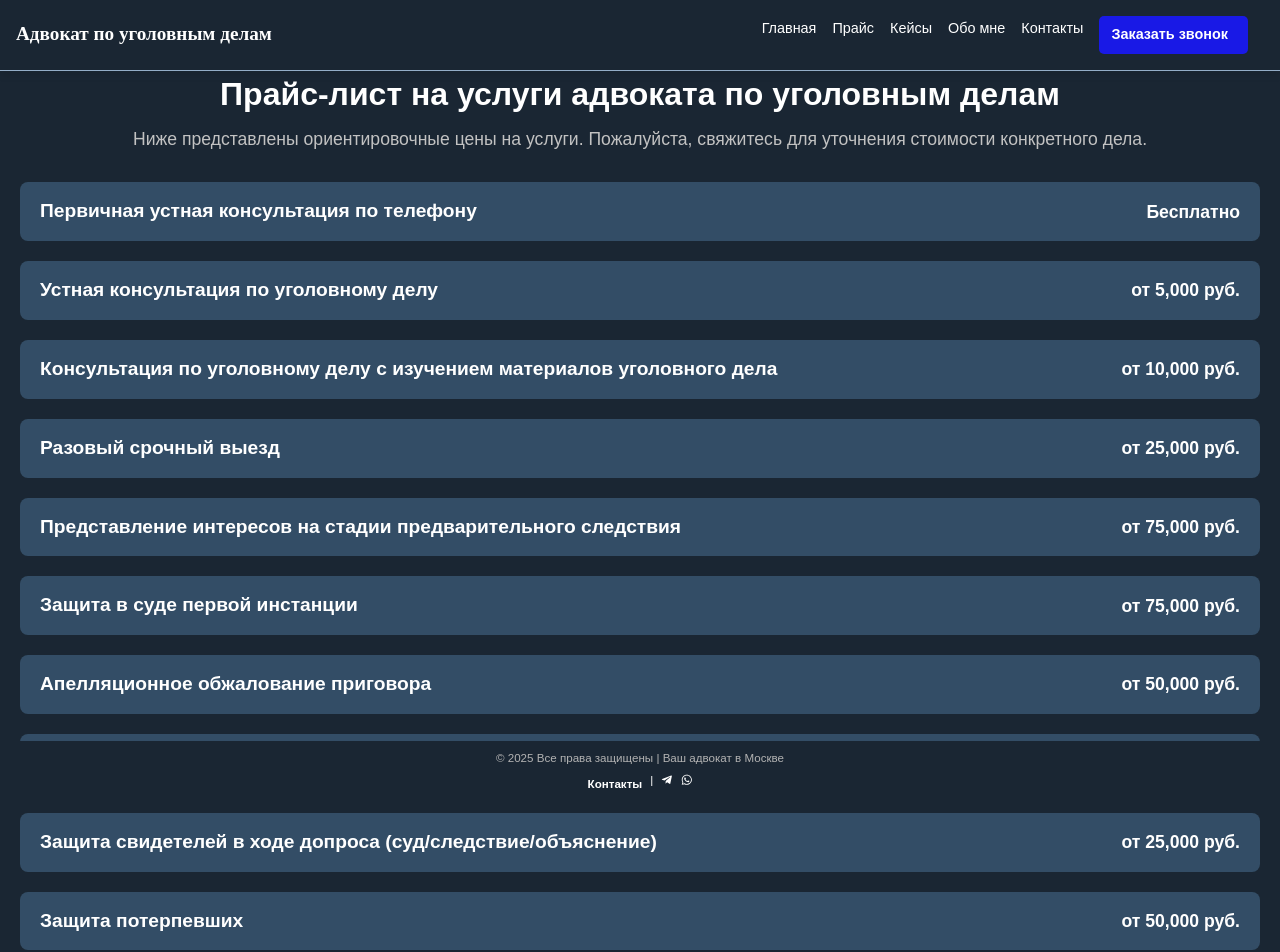
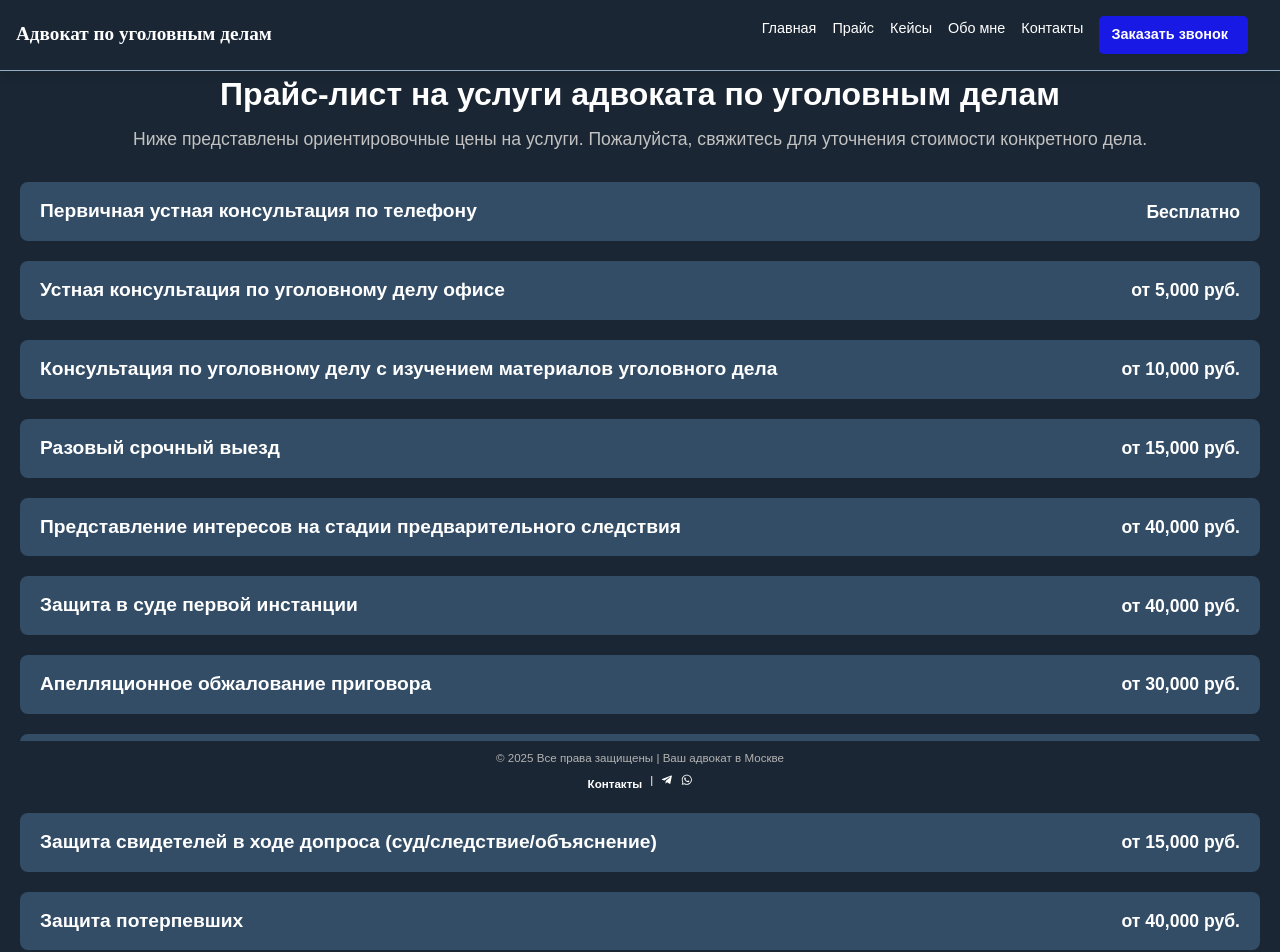
Before and after one commit to VladPeskovDev/Next-js-React-, a Next.js app in the folder lawyer-page/: page /pricing in a window 1280 px wide. Shown: the top 952 px of the page. Built offline with nearby package versions, Linux system fonts and the light colour scheme.

Commit message:
Release4.7.3

```diff
--- a/lawyer-page/src/app/pricing/page.tsx
+++ b/lawyer-page/src/app/pricing/page.tsx
@@ -27,7 +27,7 @@ export default function PricingPage(): JSX.Element {
           <p className={styles.price}>Бесплатно</p>
         </div>
         <div className={styles.pricingItem}>
-          <h2 className={styles.serviceTitle}>Устная консультация по уголовному делу</h2>
+          <h2 className={styles.serviceTitle}>Устная консультация по уголовному делу  офисе</h2>
           <p className={styles.price}>от 5,000 руб.</p>
         </div>
         <div className={styles.pricingItem}>
@@ -36,19 +36,19 @@ export default function PricingPage(): JSX.Element {
         </div>
         <div className={styles.pricingItem}>
           <h2 className={styles.serviceTitle}>Разовый срочный выезд</h2>
-          <p className={styles.price}>от 25,000 руб.</p>
+          <p className={styles.price}>от 15,000 руб.</p>
         </div>
         <div className={styles.pricingItem}>
           <h2 className={styles.serviceTitle}>Представление интересов на стадии предварительного следствия</h2>
-          <p className={styles.price}>от 75,000 руб.</p>
+          <p className={styles.price}>от 40,000 руб.</p>
         </div>
         <div className={styles.pricingItem}>
           <h2 className={styles.serviceTitle}>Защита в суде первой инстанции</h2>
-          <p className={styles.price}>от 75,000 руб.</p>
+          <p className={styles.price}>от 40,000 руб.</p>
         </div>
         <div className={styles.pricingItem}>
           <h2 className={styles.serviceTitle}>Апелляционное обжалование приговора</h2>
-          <p className={styles.price}>от 50,000 руб.</p>
+          <p className={styles.price}>от 30,000 руб.</p>
         </div>
         <div className={styles.pricingItem}>
           <h2 className={styles.serviceTitle}>Подготовка кассационной жалобы</h2>
@@ -56,11 +56,11 @@ export default function PricingPage(): JSX.Element {
         </div>
         <div className={styles.pricingItem}>
           <h2 className={styles.serviceTitle}>Защита свидетелей в ходе допроса (суд/следствие/объяснение)</h2>
-          <p className={styles.price}>от 25,000 руб.</p>
+          <p className={styles.price}>от 15,000 руб.</p>
         </div>
         <div className={styles.pricingItem}>
           <h2 className={styles.serviceTitle}>Защита потерпевших</h2>
-          <p className={styles.price}>от 50,000 руб.</p>
+          <p className={styles.price}>от 40,000 руб.</p>
         </div>
       </section>
     </main>
```
